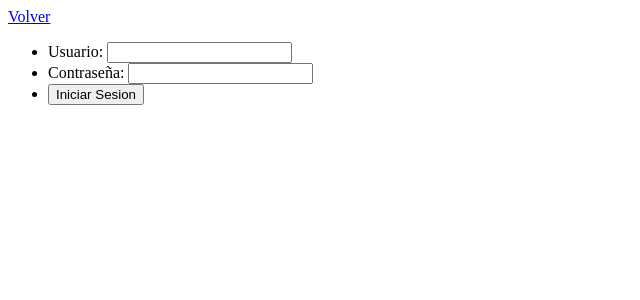
After one commit to Asiersaor/Torneo_videojuegos, a Django app: page /login/ in a window 1280 px wide. The commit adds this page. Shown: the top 300 px of the page, without its empty margins (0-640 px from the left). Run offline with Django 5.2, Linux system fonts and the light colour scheme.

Commit message:
31/08/26 15:35 - Commit_04 Implementacion de vista de Inicio de Sesion

```diff
--- a/torneo_rl/home/templates/home/inicio.html
+++ b/torneo_rl/home/templates/home/inicio.html
@@ -10,7 +10,7 @@
         <h2>Demuestra tu habilidad.</h2>
         <p>Campeonato oficial aprobado por Psyonix, demuestra que eres el mejor jugador de Rocket League participando en nuestro torneo oficial, con premios canjeables dentro del propio juego. Mucha suerte contendiente, y a por todas.</p>
         <ul>
-        <li><a href="#">Iniciar Sesion</a></li>
+        <li><a href="{% url 'inicio_sesion' %}">Iniciar Sesion</a></li>
         <li><a href="{% url 'registro' %}">Registrarse</a></li>
         </ul>
     </div>
--- /dev/null
+++ b/torneo_rl/registro/templates/registro/inicio_sesion.html
@@ -0,0 +1,24 @@
+{% extends "base.html" %}
+
+{% block content %}
+
+    <a href="{% url 'home' %}">Volver</a>
+    <form action="" method="post">
+
+        {% csrf_token %}
+        <ul>
+            <li>
+                <label for="username">Usuario: </label>
+                <input type="text" id="username" name="username">
+            </li>
+            <li>
+                <label for="password">Contraseña: </label>
+                <input type="password" id="password" name="password">
+            </li>
+            <li>
+                <button type="submit">Iniciar Sesion</button>
+            </li>
+        </ul>
+    </form>
+
+{% endblock %}
--- a/torneo_rl/registro/urls.py
+++ b/torneo_rl/registro/urls.py
@@ -1,6 +1,7 @@
 from django.urls import path
-from .views import registro
+from .views import registro, inicio_sesion
 
 urlpatterns = [
-    path("", registro, name="registro")
+    path("registro/", registro, name="registro"),
+    path("login/", inicio_sesion, name="inicio_sesion")
 ]
--- a/torneo_rl/registro/views.py
+++ b/torneo_rl/registro/views.py
@@ -1,5 +1,6 @@
 from django.shortcuts import render, redirect
 from .forms import FormularioRegistro
+from django.contrib.auth.forms import AuthenticationForm
 from django.contrib.auth import login
 
 # Create your views here.
@@ -13,3 +14,13 @@ def registro(request):
     else:
         form = FormularioRegistro()
     return render(request, "registro/registro.html", {"form": form})
+def inicio_sesion(request):
+    if request.method == "POST":
+        form = AuthenticationForm(request, request.POST)
+        if form.is_valid():
+            usuario = form.get_user()
+            login(request, usuario)
+            return redirect("")
+    else:
+        form = AuthenticationForm(request)
+    return render(request, "registro/inicio_sesion.html", {"form": form})
--- a/torneo_rl/torneo_rl/urls.py
+++ b/torneo_rl/torneo_rl/urls.py
@@ -1,24 +1,9 @@
-"""
-URL configuration for torneo_rl project.
 
-The `urlpatterns` list routes URLs to views. For more information please see:
-    https://docs.djangoproject.com/en/6.1/topics/http/urls/
-Examples:
-Function views
-    1. Add an import:  from my_app import views
-    2. Add a URL to urlpatterns:  path('', views.home, name='home')
-Class-based views
-    1. Add an import:  from other_app.views import Home
-    2. Add a URL to urlpatterns:  path('', Home.as_view(), name='home')
-Including another URLconf
-    1. Import the include() function: from django.urls import include, path
-    2. Add a URL to urlpatterns:  path('blog/', include('blog.urls'))
-"""
 from django.contrib import admin
 from django.urls import path, include
 
 urlpatterns = [
     path('admin/', admin.site.urls),
-    path('registro/', include('registro.urls')),
+    path('', include('registro.urls')),
     path('', include('home.urls'))
 ]
```
Also changed, not shown: torneo_rl/registro/templates/registro/registro.html (+5 -2 lines), 1 other file.
